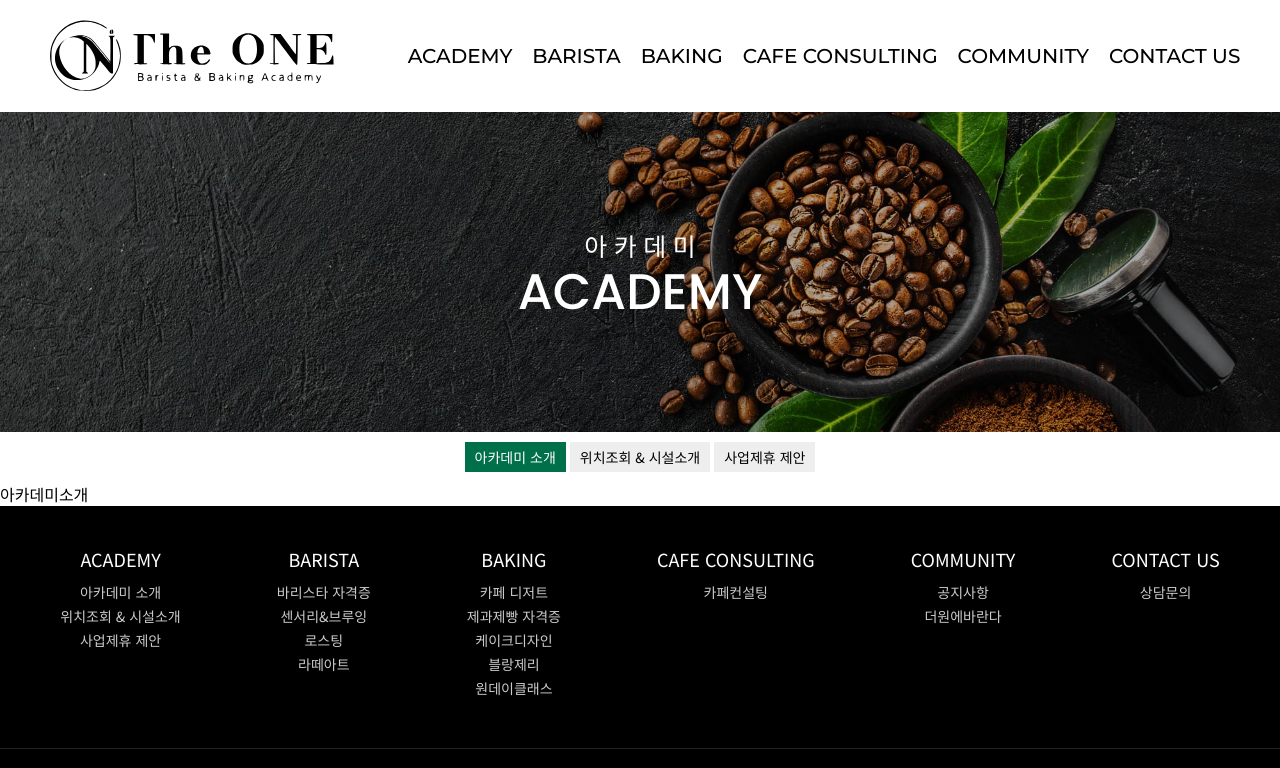
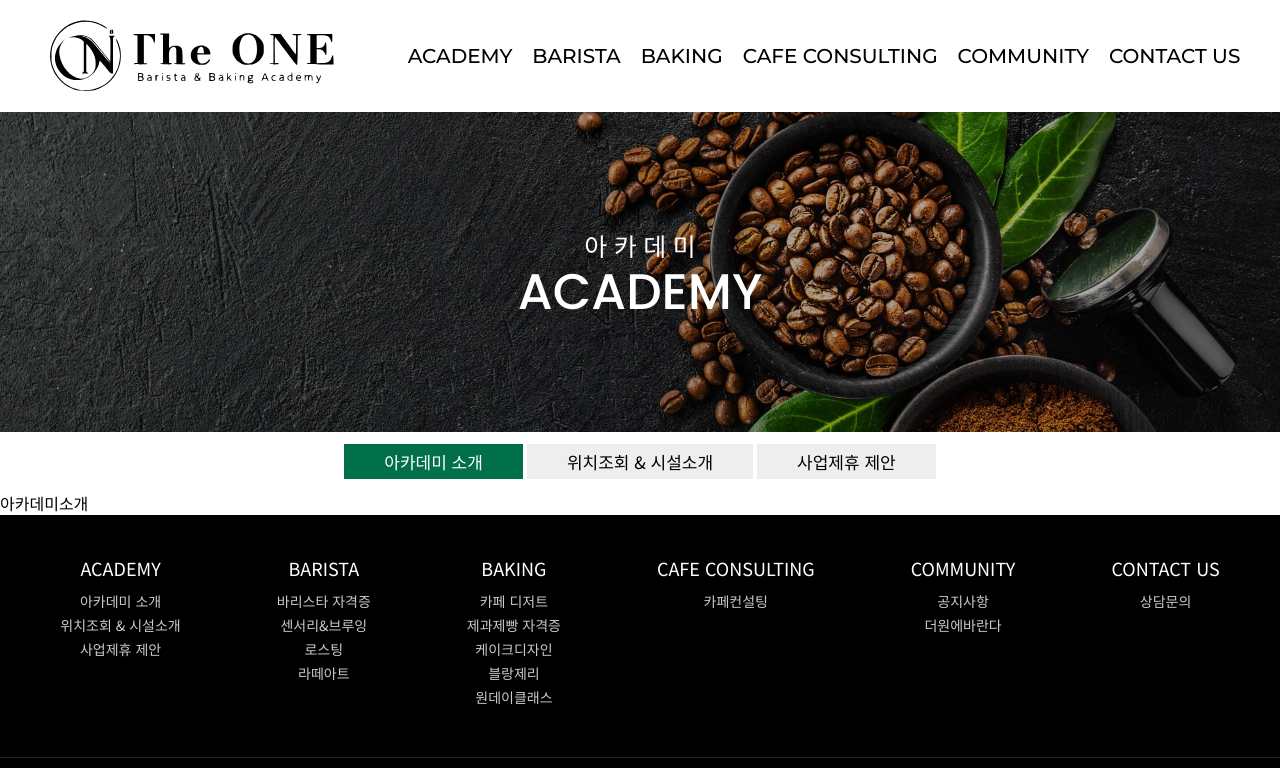
Before and after one commit to nam1554/theone-academy, a Next.js app: page /academy in a window 1280 px wide. Shown: the top 768 px of the page. Built offline with nearby package versions, Linux system fonts and the light colour scheme.

Commit message:
fix: 아카데미 소개 작업
MenuBox 수정

```diff
--- a/components/MenuBox.tsx
+++ b/components/MenuBox.tsx
@@ -10,9 +10,7 @@ interface MenuBoxProps {
 const MenuBox = Object.assign(
   ({ children }: MenuBoxProps) => {
     return (
-      <div className="flex flex-wrap justify-center py-10pxr space-x-1">
-        {children}
-      </div>
+      <div className="flex flex-wrap justify-center py-10pxr">{children}</div>
     );
   },
   { Button }
--- a/components/MenuBoxButton.tsx
+++ b/components/MenuBoxButton.tsx
@@ -17,7 +17,8 @@ const Button: MenuBoxButton = ({ text, href }) => {
   return (
     <div
       className={classNames(
-        "px-10pxr py-5pxr text-14pxr hover:text-white hover:bg-theone-color1 transition duration-700",
+        "px-10pxr py-5pxr m-2pxr text-14pxr hover:text-white hover:bg-theone-color1 transition duration-700",
+        "md:text-16pxr md:px-25pxr lg:text-17pxr lg:px-40pxr",
         href === pathname
           ? "text-white bg-theone-color1"
           : "text-black bg-gray-200",
```
